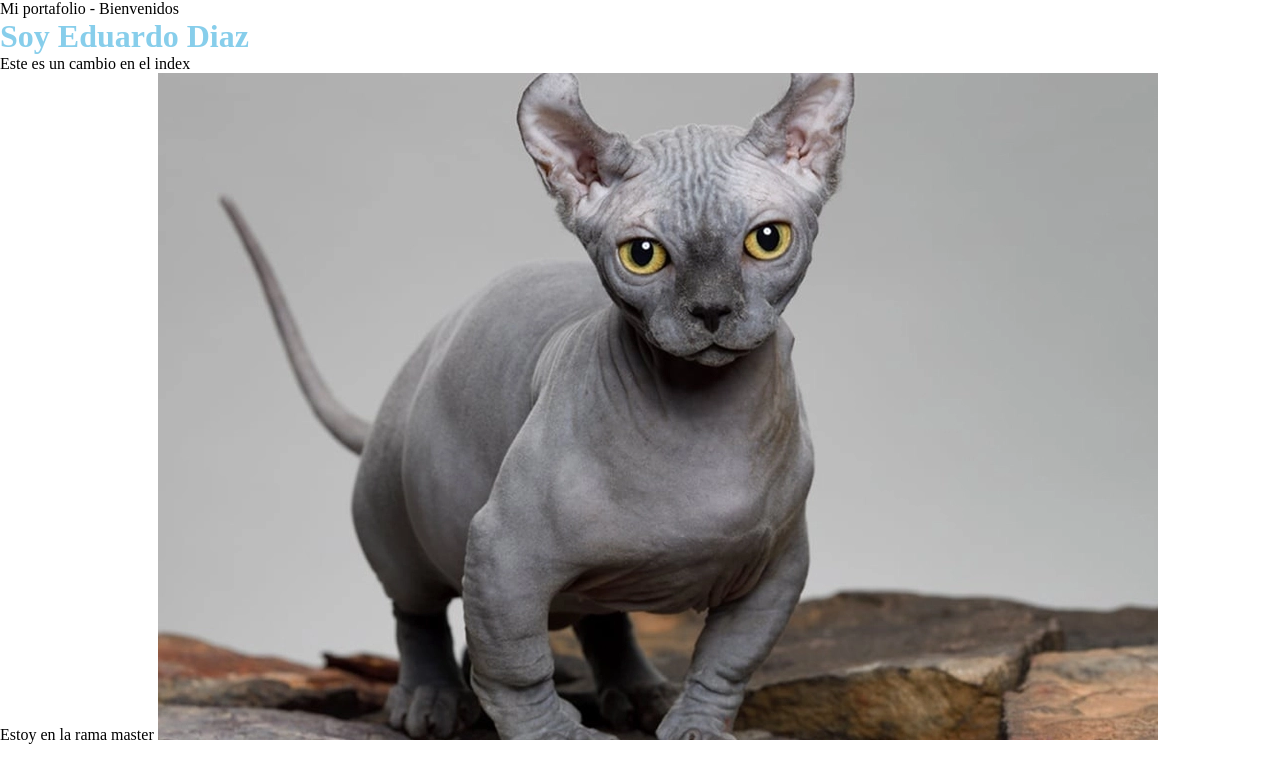
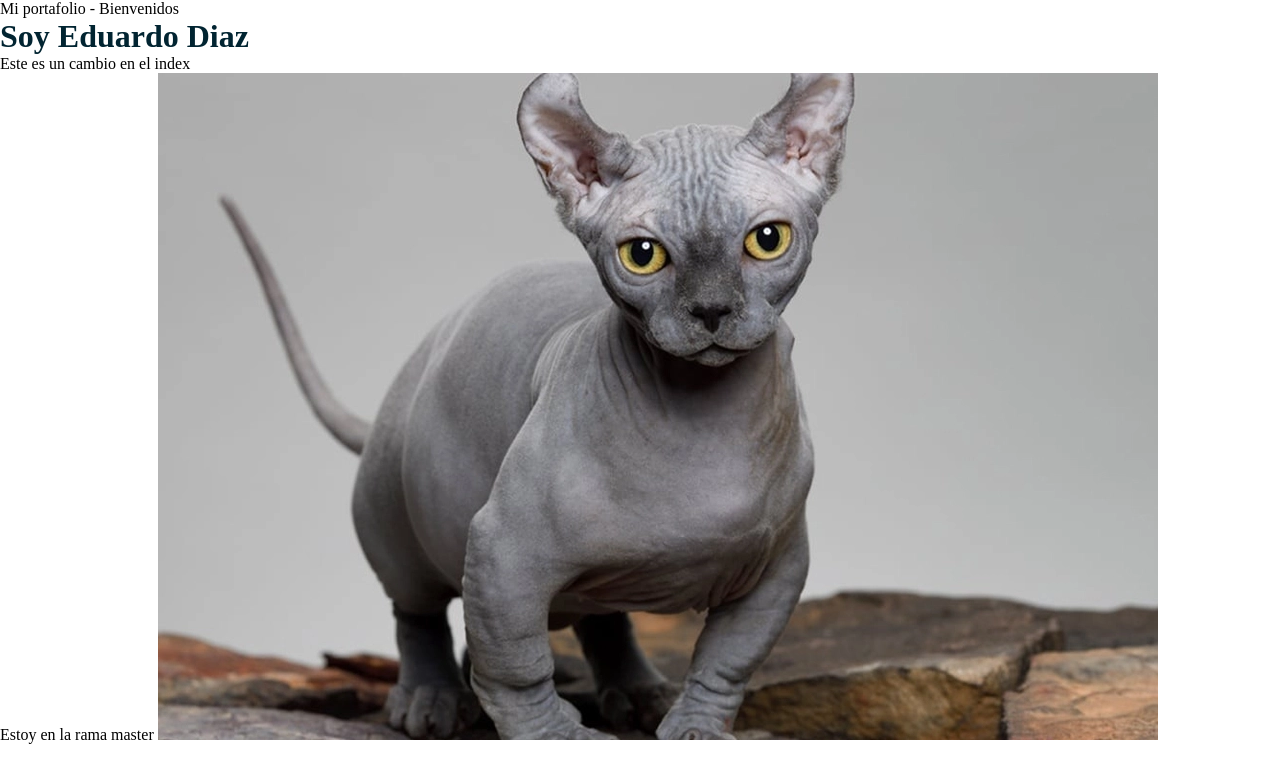
Before and after one commit to eduardiazcode/Mi-portafolio, a plain HTML site: page index.html in a window 1280 px wide. Drawn offline with Linux system fonts and the light colour scheme; files whose address does not match are found by name.

Commit message:
Cambia el tono de azul del titles

```diff
--- a/style.css
+++ b/style.css
@@ -4,5 +4,5 @@
 }
 
 h1{
-    color: skyblue
+    color: rgb(1, 36, 49);
 }
```
